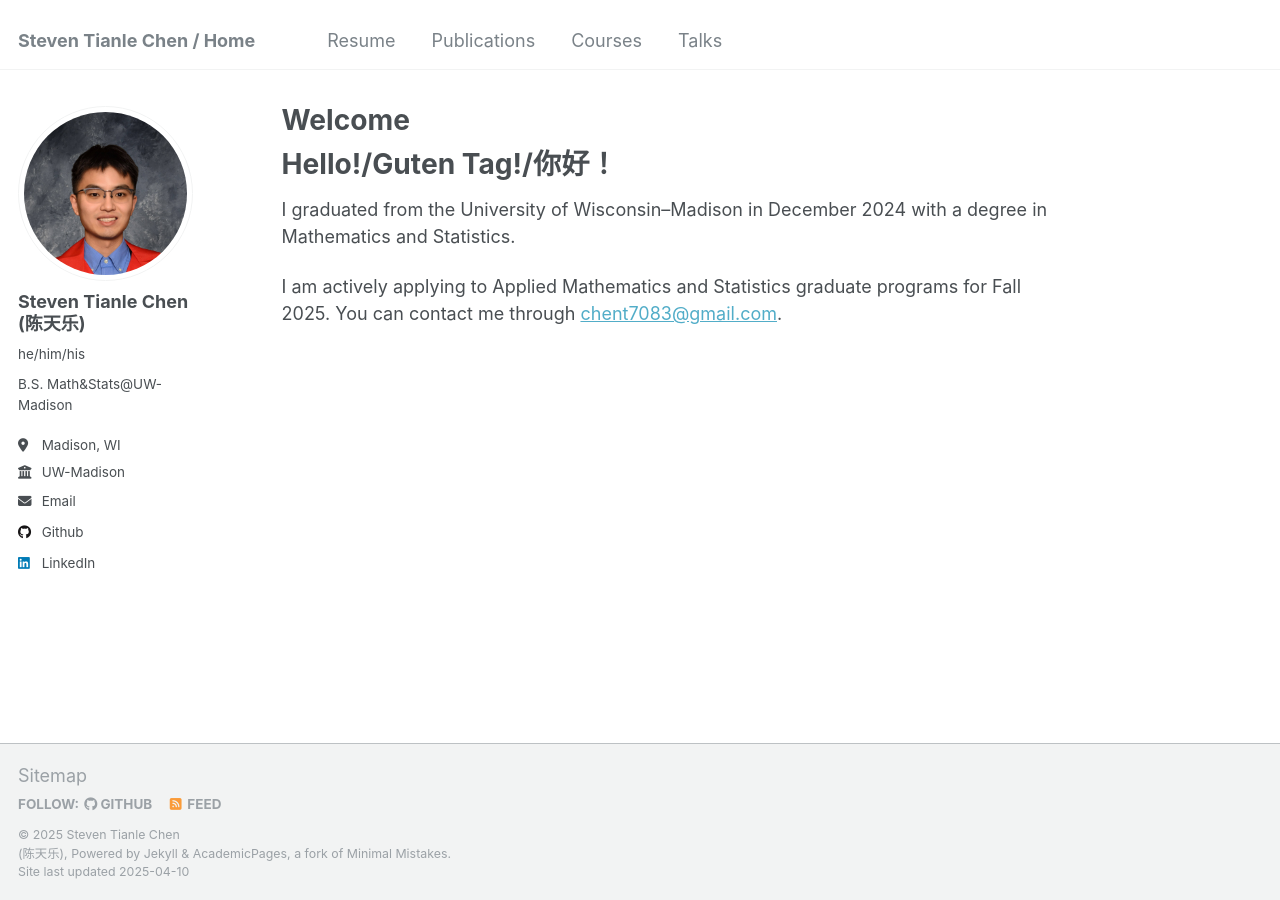
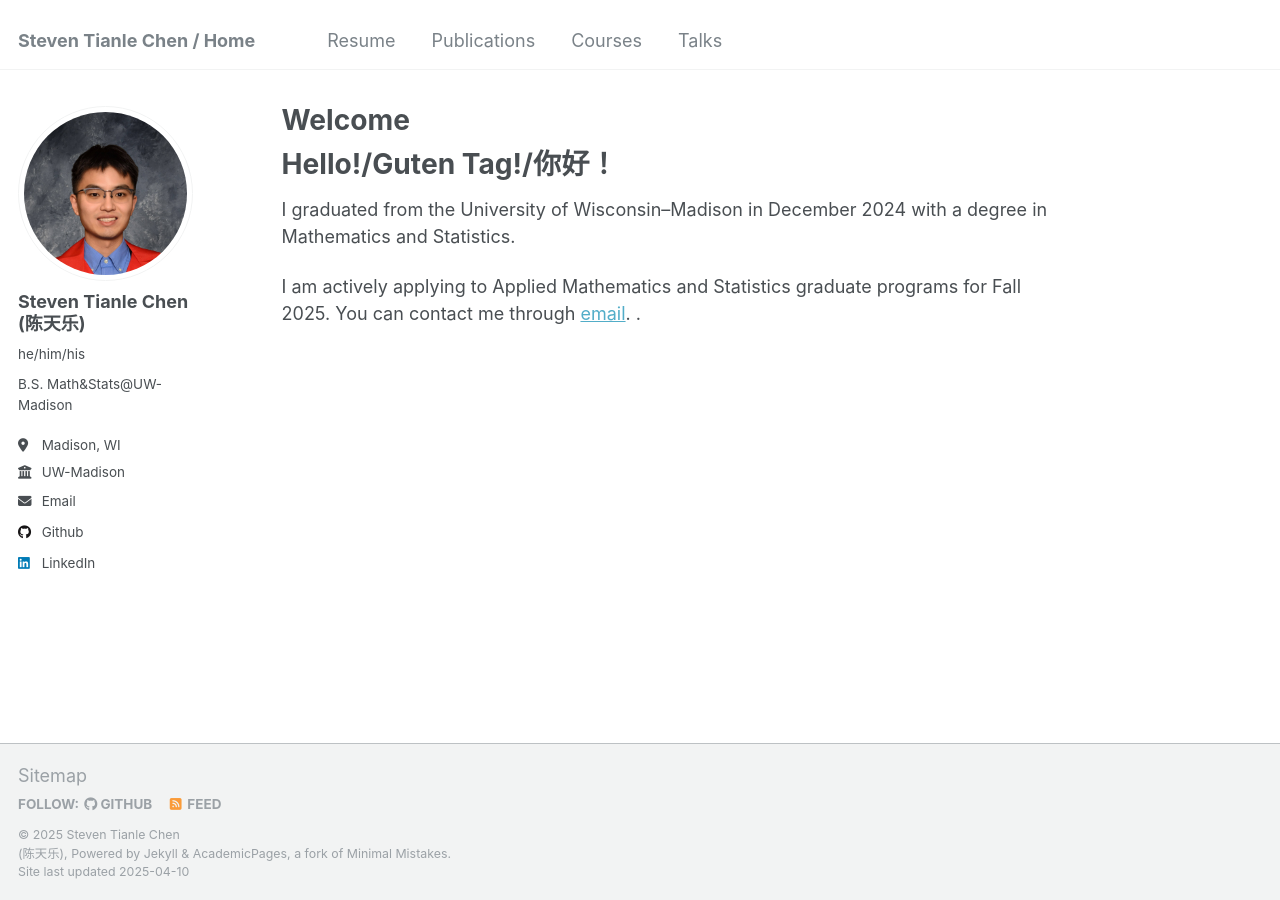
Before and after one commit to sttlchen/sttlchen.github.io, a Jekyll site: the page built from _pages/about.md, in a window 1280 px wide. Built offline with Jekyll 4.4.1, drawn with Linux system fonts in a browser that asks for light colours.

Commit message:
Update about.md

```diff
--- a/_pages/about.md
+++ b/_pages/about.md
@@ -11,4 +11,5 @@ Hello!/Guten Tag!/你好！
 ======
 I graduated from the University of Wisconsin–Madison in December 2024 with a degree in Mathematics and Statistics.
 
-I am actively applying to Applied Mathematics and Statistics graduate programs for Fall 2025. You can contact me through <a href="mailto:chent7083@gmail.com">chent7083@gmail.com</a>.
+I am actively applying to Applied Mathematics and Statistics graduate programs for Fall 2025. You can contact me through <a href="mailto:chent7083@gmail.com">email</a>.
+.
```
